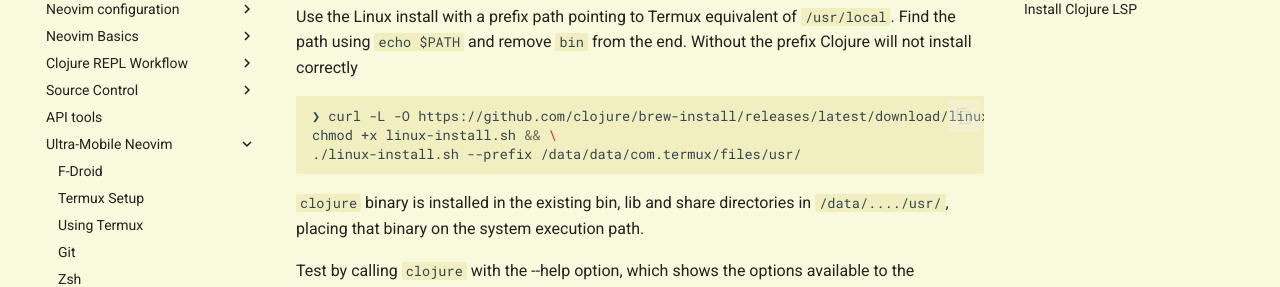
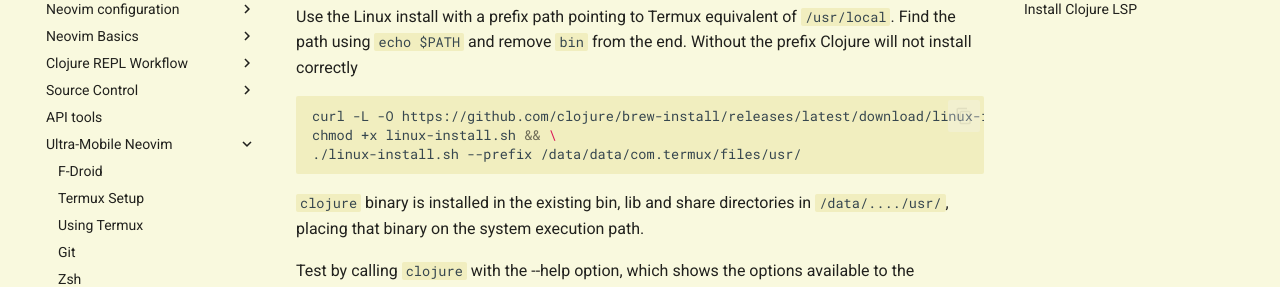
Before and after one commit to practicalli/neovim, an MkDocs documentation site: the page built from docs/termux/clojure-development.md, in a window 1280 px wide and 900 px high, scrolled down 549 px. Shown: the part 153-440 px from the top of the window. Built offline with MkDocs 1.6.1 and Material for MkDocs 9.7.7, drawn with Linux system fonts in a browser that asks for light colours; plug-ins that fetch from the network failed and are left out; comment, search, counter and statistics services are not loaded.

````diff
--- a/docs/termux/clojure-development.md
+++ b/docs/termux/clojure-development.md
@@ -26,7 +26,7 @@ git clone git@github.com:practicalli/clojure-deps-edn.git ~/.config/clojure
 Use the Linux install with a prefix path pointing to Termux equivalent of `/usr/local`.  Find the path using `echo $PATH` and remove `bin` from the end.  Without the prefix Clojure will not install correctly
 
 ```bash
-❯ curl -L -O https://github.com/clojure/brew-install/releases/latest/download/linux-install.sh && \
+curl -L -O https://github.com/clojure/brew-install/releases/latest/download/linux-install.sh && \
 chmod +x linux-install.sh && \
 ./linux-install.sh --prefix /data/data/com.termux/files/usr/
 ```
````
